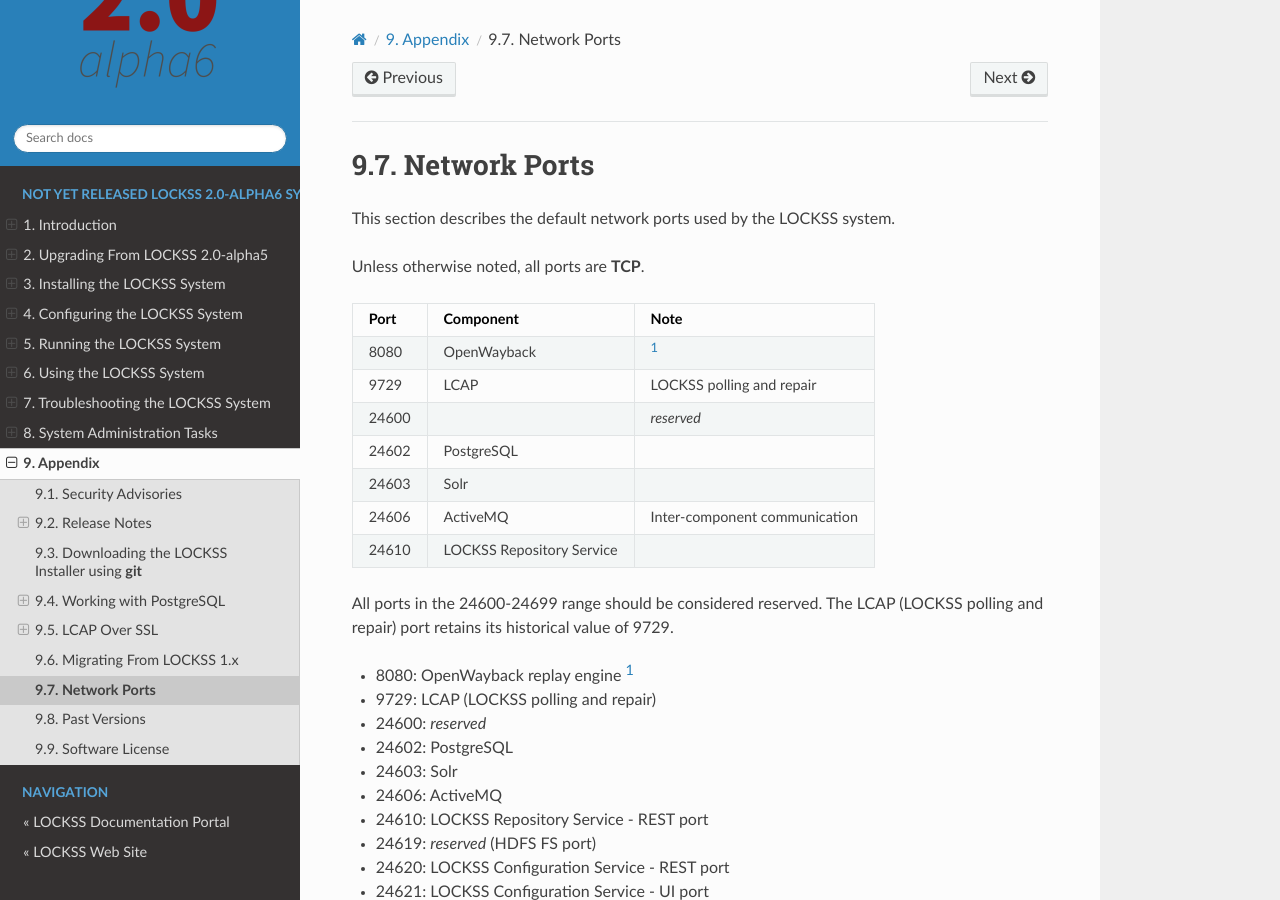
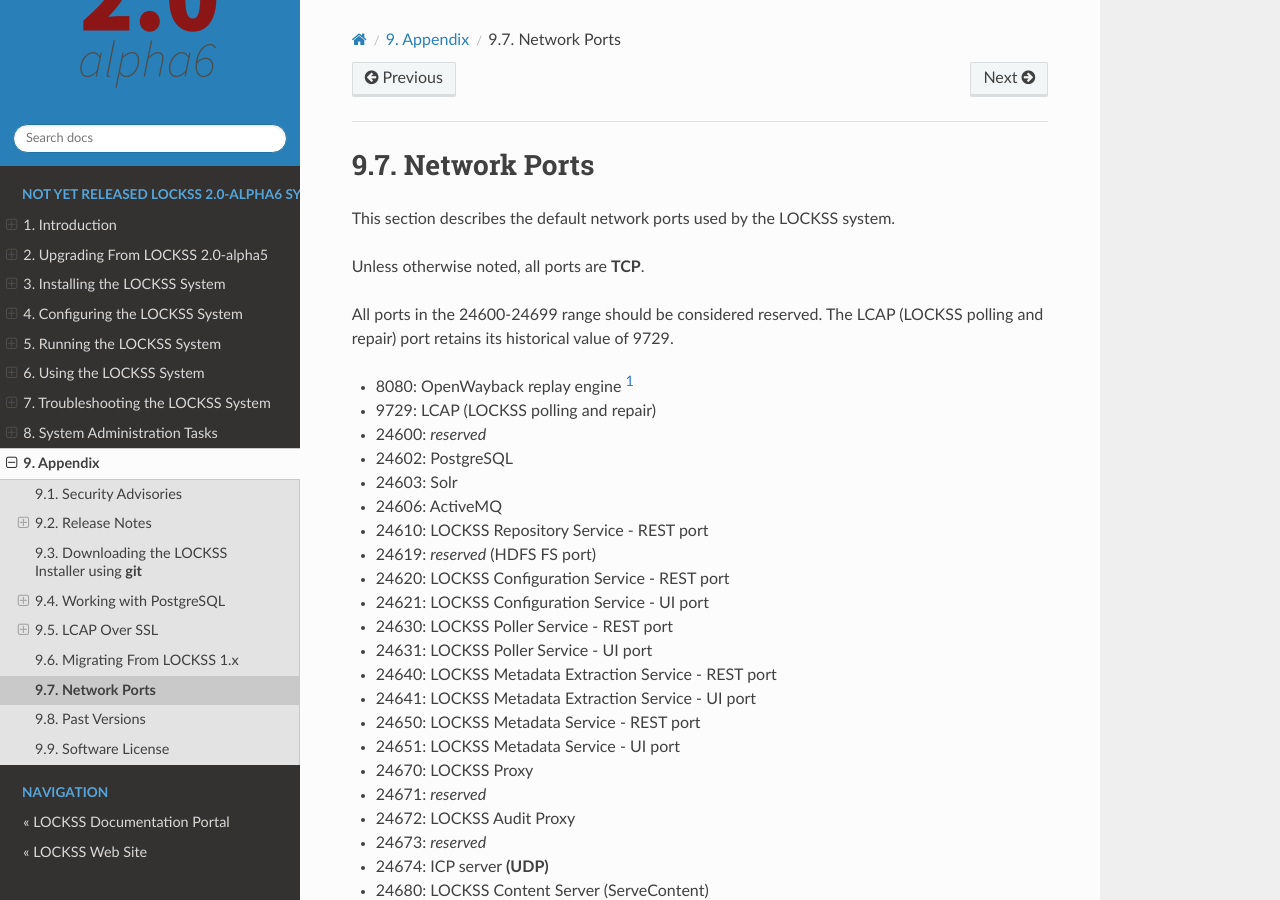
Before and after one commit to lockss/lockss-rtd-manual, a Sphinx documentation site: the page built from docs/appendix/ports.rst, in a window 1280 px wide and 900 px high. Built offline with Sphinx 7.4.7 and the Read the Docs theme 2.0.0, drawn with Linux system fonts in a browser that asks for light colours.

Commit message:
Reverting accidental file commit.

```diff
--- a/docs/appendix/ports.rst
+++ b/docs/appendix/ports.rst
@@ -5,18 +5,6 @@ Network Ports
 This section describes the default network ports used by the LOCKSS system.
 
 Unless otherwise noted, all ports are **TCP**.
-
-===== ========================= ====
-Port  Component                 Note
-===== ========================= ====
-8080  OpenWayback               [#fnopenwayback]_
-9729  LCAP                      LOCKSS polling and repair
-24600                           *reserved*
-24602 PostgreSQL
-24603 Solr
-24606 ActiveMQ                  Inter-component communication
-24610 LOCKSS Repository Service
-===== ========================= ====
 
 All ports in the 24600-24699 range should be considered reserved. The LCAP (LOCKSS polling and repair) port retains its historical value of 9729.
 
```
